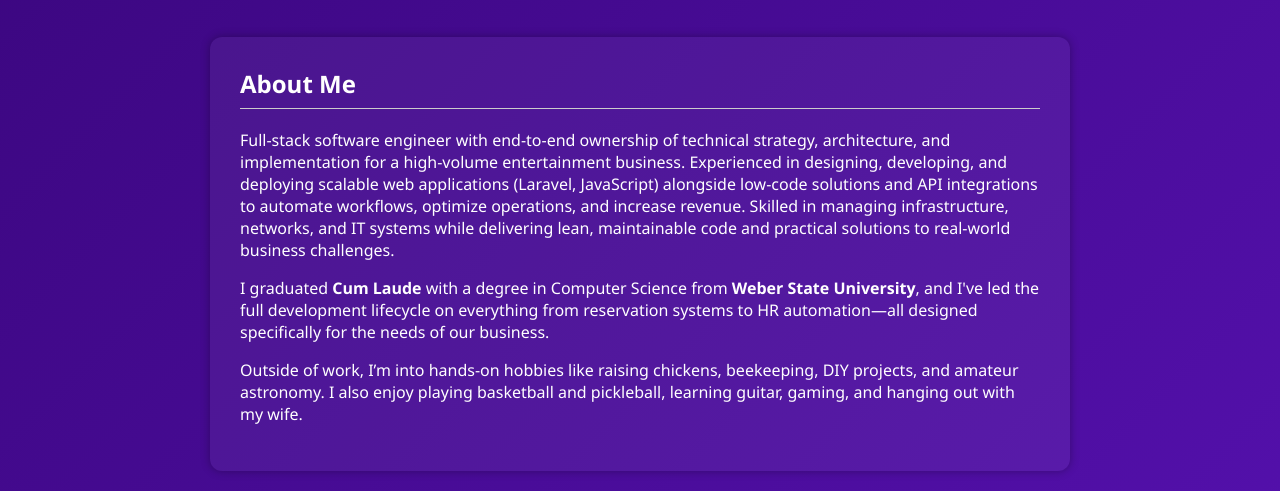
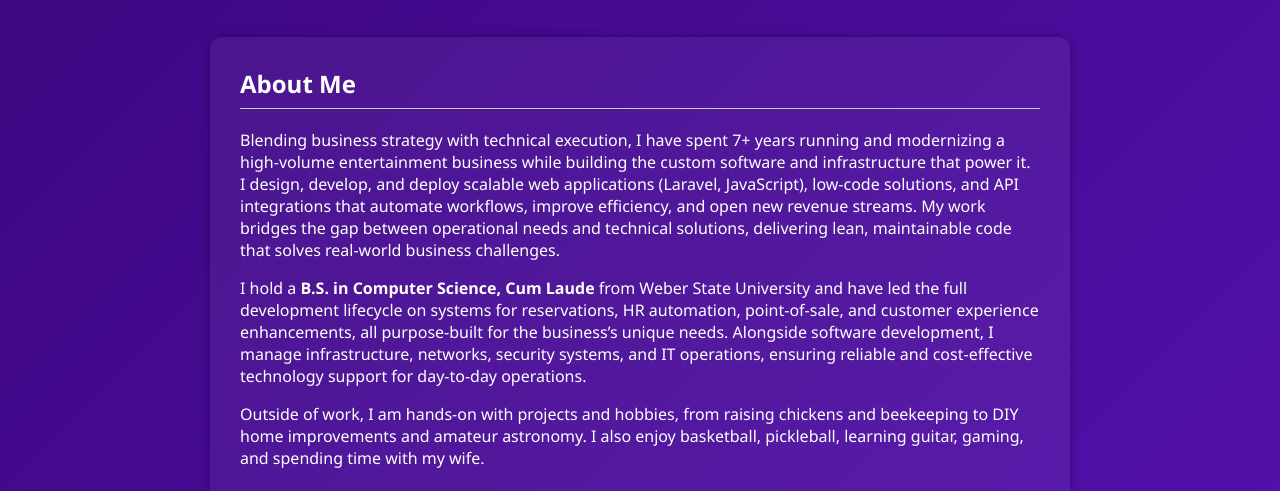
Before and after one commit to starkskrats/starkskrats.github.io, a plain HTML site: page index.html in a window 1280 px wide. Shown: the part 461-952 px from the top of the page. Drawn offline with Linux system fonts and the light colour scheme.

Commit message:
Update index.html

```diff
--- a/index.html
+++ b/index.html
@@ -88,13 +88,17 @@
   <section class="section">
     <h2>About Me</h2>
     <p>
-      Full-stack software engineer with end-to-end ownership of technical strategy, architecture, and implementation for a high-volume entertainment business. Experienced in designing, developing, and deploying scalable web applications (Laravel, JavaScript) alongside low-code solutions and API integrations to automate workflows, optimize operations, and increase revenue. Skilled in managing infrastructure, networks, and IT systems while delivering lean, maintainable code and practical solutions to real-world business challenges.
+      Blending business strategy with technical execution, I have spent 7+ years running and modernizing a high-volume entertainment business while building the custom software and infrastructure that power it.
+      I design, develop, and deploy scalable web applications (Laravel, JavaScript), low-code solutions, and API integrations that automate workflows, improve efficiency, and open new revenue streams.
+      My work bridges the gap between operational needs and technical solutions, delivering lean, maintainable code that solves real-world business challenges.
     </p>
     <p>
-        I graduated <strong>Cum Laude</strong> with a degree in Computer Science from <strong>Weber State University</strong>, and I've led the full development lifecycle on everything from reservation systems to HR automation—all designed specifically for the needs of our business.
+      I hold a <strong>B.S. in Computer Science, Cum Laude</strong> from Weber State University and have led the full development lifecycle on systems for reservations, HR automation, point-of-sale, and customer experience enhancements, all purpose-built for the business’s unique needs.
+      Alongside software development, I manage infrastructure, networks, security systems, and IT operations, ensuring reliable and cost-effective technology support for day-to-day operations.
     </p>
     <p>
-        Outside of work, I’m into hands-on hobbies like raising chickens, beekeeping, DIY projects, and amateur astronomy. I also enjoy playing basketball and pickleball, learning guitar, gaming, and hanging out with my wife.
+      Outside of work, I am hands-on with projects and hobbies, from raising chickens and beekeeping to DIY home improvements and amateur astronomy.
+      I also enjoy basketball, pickleball, learning guitar, gaming, and spending time with my wife.
     </p>
   </section>
 
```
